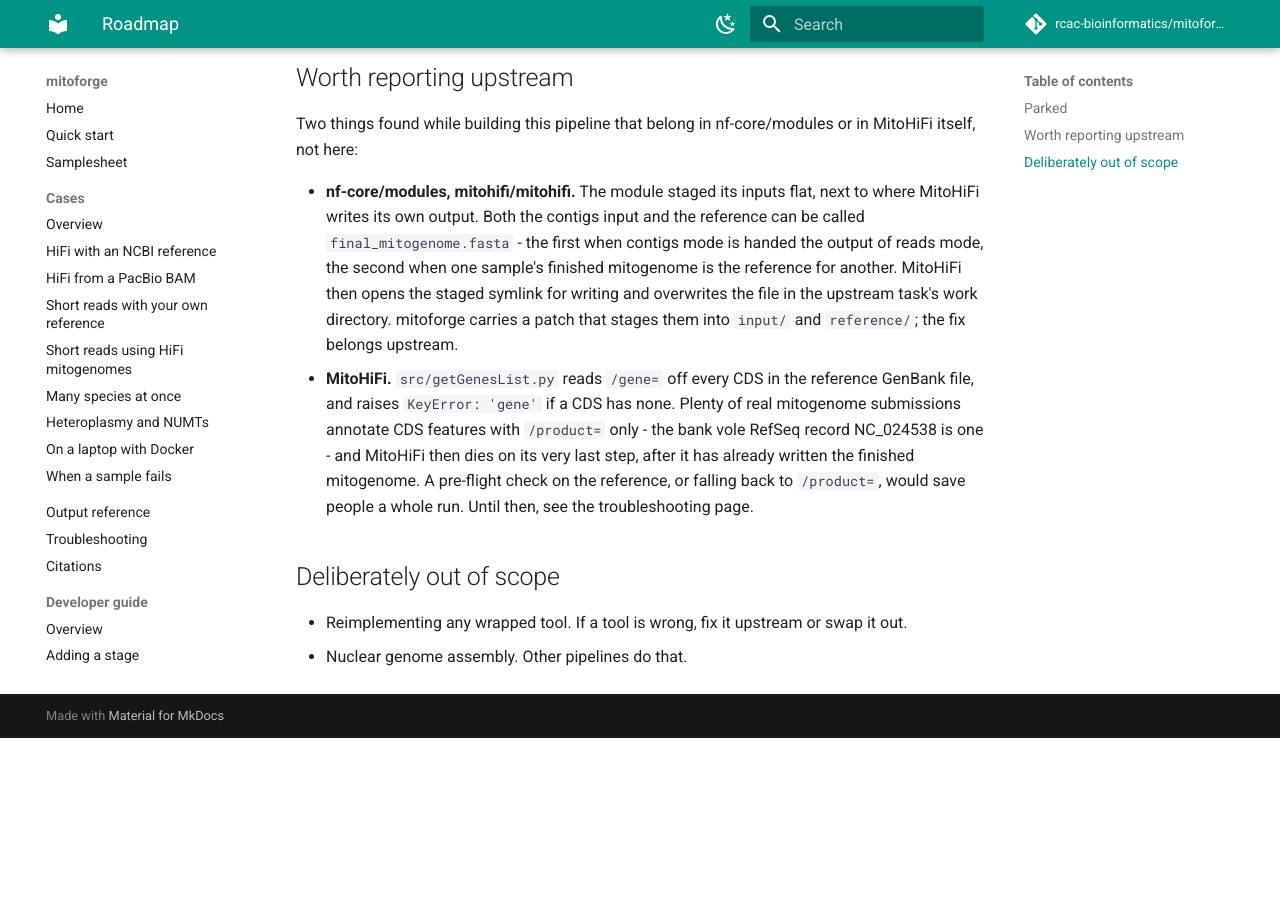
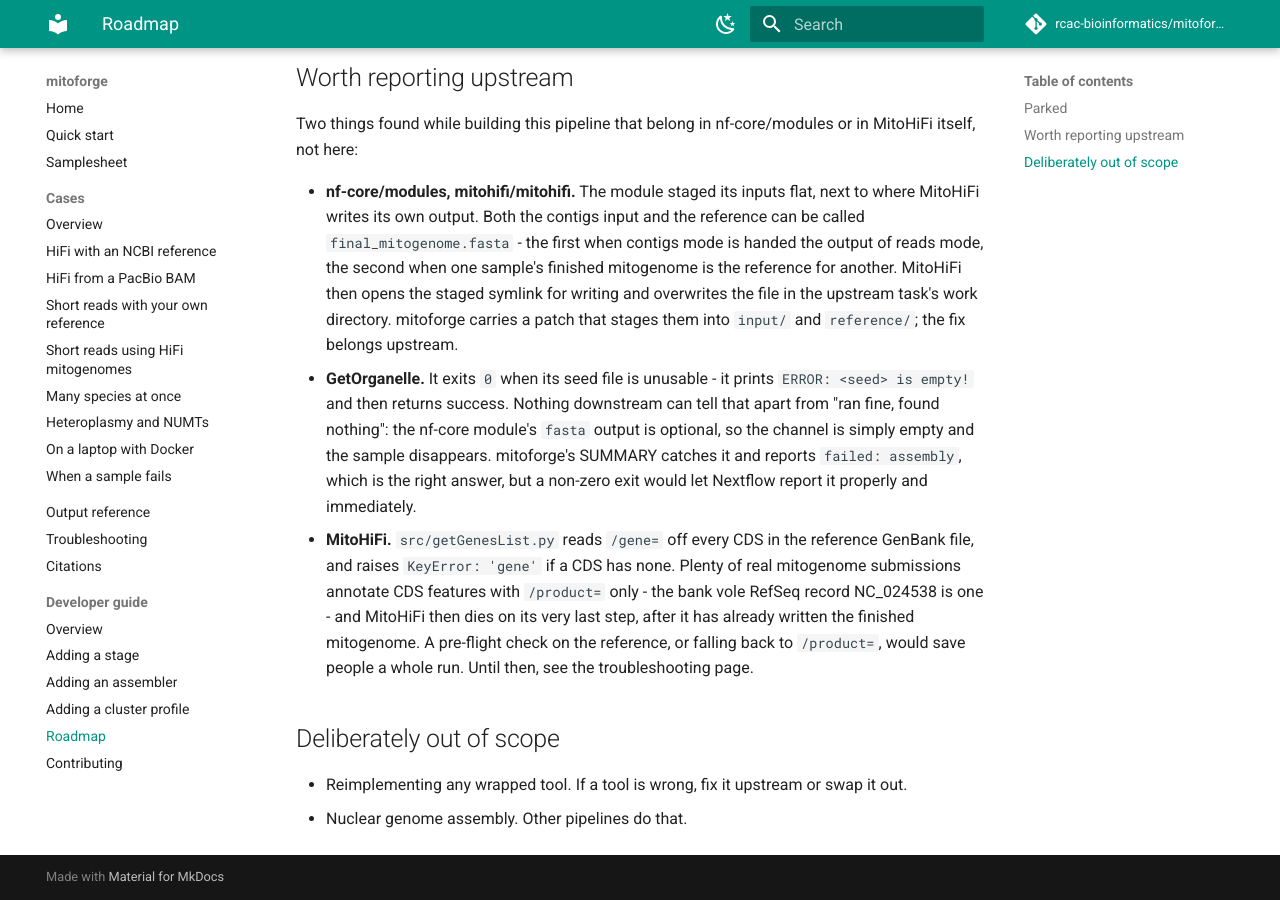
Before and after one commit to rcac-bioinformatics/mitoforge, an MkDocs documentation site: the page built from docs/developer/roadmap.md, in a window 1280 px wide and 900 px high, scrolled down 826 px. Built offline with MkDocs 1.6.1 and Material for MkDocs 9.7.7, drawn with Linux system fonts in a browser that asks for light colours; comment, search, counter and statistics services are not loaded; before the commit the page ends 1564 px from its top, so only the background shows below that.

Commit message:
Stop a throttled NCBI download from silently breaking the test suite
The first real CI run failed two tests on both Nextflow legs, and only on
the Illumina path. Reproduced locally: if GetOrganelle's seed file is
unusable it prints "ERROR: <seed> is empty!" and then exits 0, writes no
graph1.1 assembly, and because the nf-core module's fasta output is
optional the channel is simply empty. Nextflow sees a successful task and
reports nothing.

The seed is testdata/illumina/PZ790849.fasta, the only test input fetched
from an API rather than a static file. NCBI eutils rate-limits by IP and
answers a throttled request with HTTP 200 and a short error body, which
curl accepts happily; fetch() then kept it because it only checked the
file was non-empty.

- fetch_testdata.sh now checks every NCBI record for shape (FASTA starts
  with '>', GenBank with LOCUS, both over 1 kB), retries five times with
  a backoff, and uses NCBI_API_KEY when one is set. A file that fails the
  check is re-fetched rather than trusted. Verified by poisoning the
  local copy and watching it be detected and replaced.
- nf-test.yml prints the evidence on failure: what was fetched and the
  head of each reference, the assembler logs, failed task stderr, and
  disk. The last failure needed a log that died with the runner.
- The summary now states the pass/fail tally. The latest-everything leg
  is non-blocking, so it reported success while containing the same two
  failures - a green job hiding failed tests is worse than a red one.
- Noted GetOrganelle's exit-0-on-fatal-error in the roadmap, for
  reporting upstream.

Co-Authored-By: Claude Opus 5 (1M context) <noreply@anthropic.com>
Claude-Session: https://claude.ai/code/session_01RFturSU45AxbwKZHQzs5sr

```diff
--- a/docs/developer/roadmap.md
+++ b/docs/developer/roadmap.md
@@ -38,6 +38,12 @@ MitoHiFi itself, not here:
   another. MitoHiFi then opens the staged symlink for writing and overwrites the file in
   the upstream task's work directory. mitoforge carries a patch that stages them into
   `input/` and `reference/`; the fix belongs upstream.
+- **GetOrganelle.** It exits `0` when its seed file is unusable - it prints
+  `ERROR: <seed> is empty!` and then returns success. Nothing downstream can tell that
+  apart from "ran fine, found nothing": the nf-core module's `fasta` output is optional,
+  so the channel is simply empty and the sample disappears. mitoforge's SUMMARY catches
+  it and reports `failed: assembly`, which is the right answer, but a non-zero exit
+  would let Nextflow report it properly and immediately.
 - **MitoHiFi.** `src/getGenesList.py` reads `/gene=` off every CDS in the reference
   GenBank file, and raises `KeyError: 'gene'` if a CDS has none. Plenty of real
   mitogenome submissions annotate CDS features with `/product=` only - the bank vole
```
Also changed, not shown: 2 other files.
